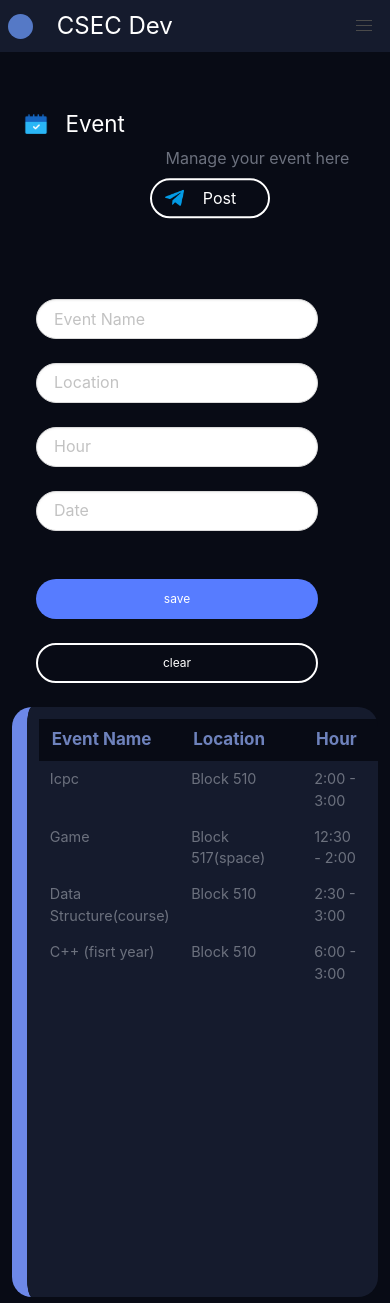
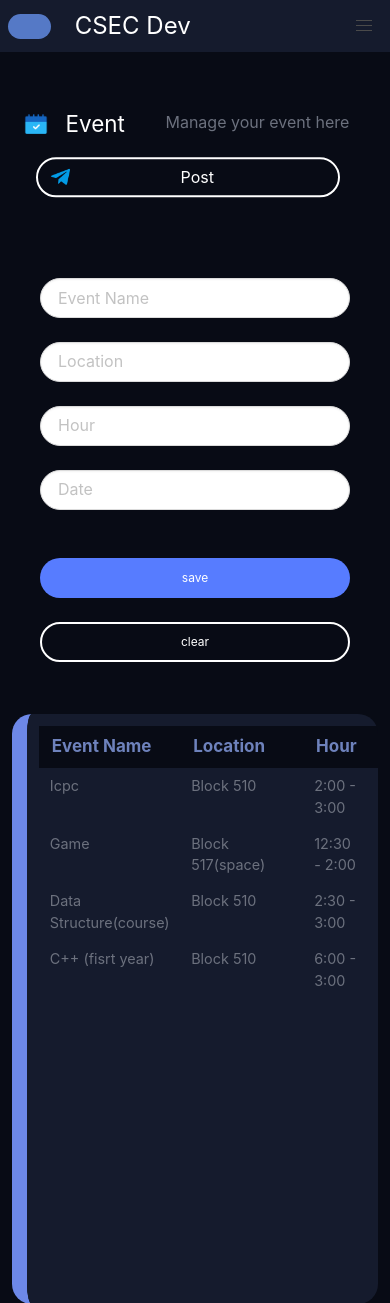
Before and after one commit to BereketDan/CSECdev, a Django app: template CSECdev/templates/event.html in a window 390 px wide. Shown: the top 1303 px of the page. Run offline with Django 4.2, Linux system fonts and the light colour scheme; the template is opened without the code that fills it: values that come from a table or form of the project are taken from there, others are empty; data comes from the database, SQL or seed files in the repository; both versions use the stored data as it was after the commit.

Commit message:
All page making responsive except setting page

```diff
--- a/CSECdev/templates/base.html
+++ b/CSECdev/templates/base.html
@@ -87,6 +87,14 @@
     border-bottom: #5579c6 2px solid;
     /* transition: 0.3s; */
     color:rgb(66, 132, 255);
+
+}
+
+@media only screen and (max-width: 600px) {
+      #iconic{
+        width: 11vw !important;
+        padding-left: 2vw;
+      }
 
 }
      </style>
--- a/CSECdev/templates/event.html
+++ b/CSECdev/templates/event.html
@@ -19,6 +19,23 @@
 }
 #event-nav{
     color: rgb(66, 120, 220) !important;
+}
+@media only screen and (max-width: 600px) {
+
+    #event-input-div{
+      padding-right: 1rem !important;
+      padding-left: 1rem !important;
+      padding-bottom: 40px;
+    }
+    #manage-txt{
+      margin-top: -3rem;
+    }
+
+    #float-btn{
+      margin-left: -8.7rem;
+          margin-top: 20px;
+          width: 78vw !important;
+    }
 }
 </style>
 
@@ -390,7 +407,7 @@
 
 
       <div class="columns is-flex-direction-row is-justify-content-space-between">
-        <div style="color:  #6c717e; font-size: 1rem; font-weight: normal; padding-top: 0.6rem; margin-left: -7.4rem;">Manage your event here</div>
+        <div style="color:  #6c717e; font-size: 1rem; font-weight: normal; padding-top: 0.6rem; margin-left: -7.4rem;" id="manage-txt">Manage your event here</div>
 
 
         <div id="float-btn" class="button is-rounded  js-modal-trigger" style="background-color: #080B15; border: white 2px solid; color: white;"  data-target="modal-js-example">
@@ -410,7 +427,7 @@
 <form method="POST" action="{% url 'event' %}">
 
     <div class="columns">
-        <div class="column pt-6 pr-6">
+        <div class="column pt-6 pr-6" id="event-input-div">
           {% csrf_token %}
             <div class="column is-full"><input  class="input is-rounded is-fullwidth" type="text" placeholder="Event Name" name="eventName"></div>
 
```
Also changed, not shown: CSECdev/templates/dashboard.html (+28 -7 lines), CSECdev/templates/member.html (+20 -3 lines), CSECdev/db.sqlite3.
